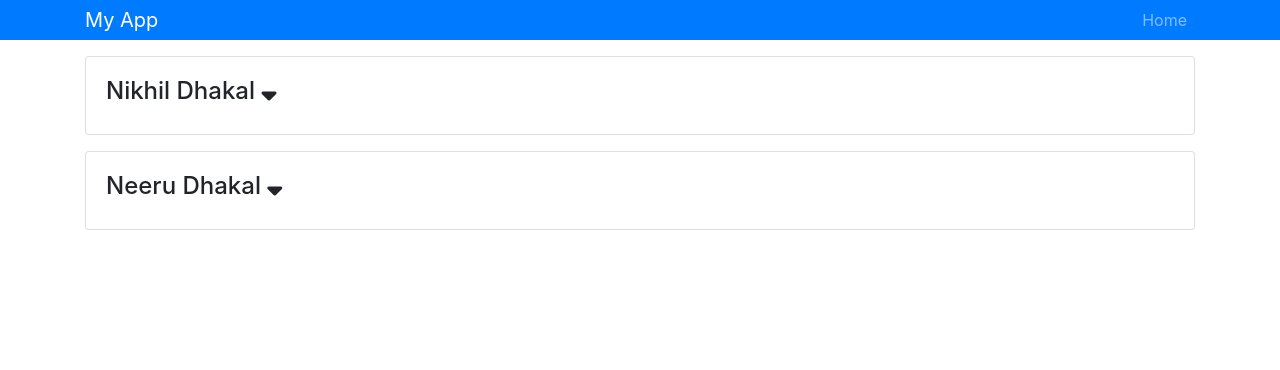
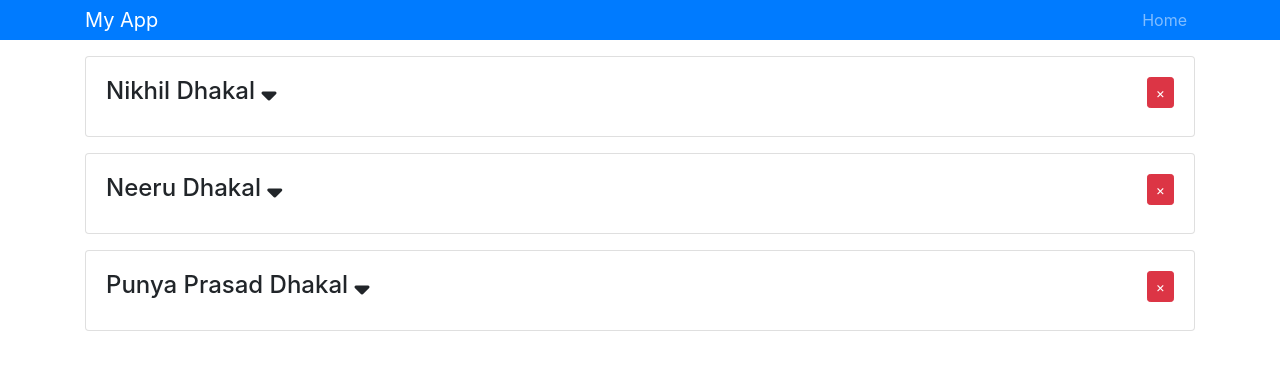
Before and after one commit to nikhildhakal/React-Contact-Manager, a React (Create React App) app: page / in a window 1280 px wide. Shown: the top 370 px of the page. Built offline with nearby package versions, Linux system fonts and the light colour scheme.

Commit message:
Raising and Handling events between parent and child components

```diff
--- a/src/components/Contact.js
+++ b/src/components/Contact.js
@@ -6,20 +6,27 @@ class Contact extends Component {
 		showContactInfo: false
 	}
 
-	onShowClick = e => {
+	handleClick = e => {
 		this.setState({
 			showContactInfo: !this.state.showContactInfo
 		})
-		console.log(this.state);
 	};
 
 	render() {
-		const { name, email, phone } = this.props.contact; // Use of destructure
+		const { id, name, email, phone } = this.props.contact; // Use of destructure, props come from Contacts
 		const { showContactInfo } = this.state; // Get showContactInfo from state
 
 		return (
 			<div className="card card-body mb-3">
-				<h4>{ name } <i onClick={this.onShowClick} className="fas fa-sort-down"></i></h4>
+				<h4>
+					{ name } <i onClick={this.handleClick} className="fas fa-sort-down"></i>
+					<button
+						onClick={() => this.props.onDelete(id)}
+						style={{float:'right'}}
+						className="btn btn-danger btn-sm">
+						&times;
+					</button>
+				</h4>
 				{ showContactInfo ? (
 					<ul className="list-group">
 						<li className="list-group-item">Email: { email }</li>
--- a/src/components/Contacts.js
+++ b/src/components/Contacts.js
@@ -15,9 +15,21 @@ class Contacts extends Component {
 				name: 'Neeru Dhakal',
 				email: 'dhakalneeru@hotmail.com',
 				phone: '+977-9851042790'
+			},
+			{
+				id: 3,
+				name: 'Punya Prasad Dhakal',
+				email: 'punyadhakal@gmail.com',
+				phone: '+977-9841300275'
 			}
 		]
 	};
+
+	//Raising and handling events
+	handleDelete = (contactId) => {
+		const contacts = this.state.contacts.filter(contact => contact.id !== contactId);
+		this.setState({ contacts });
+	}
 
 	render() {
 		const { contacts } = this.state;
@@ -28,6 +40,7 @@ class Contacts extends Component {
 					<Contact
 						key = {contact.id}
 						contact = { contact }
+						onDelete = {this.handleDelete}
 					/>
 				))}
 			</React.Fragment>
--- a/src/components/Header.js
+++ b/src/components/Header.js
@@ -1,6 +1,7 @@
 import React from 'react';
 import PropTypes from 'prop-types';
 
+// Stateless Functional Component
 const Header = props => {
 	const { branding } = props; // Use of destructure
 	return (
```
Also changed, not shown: src/context.js (added).
